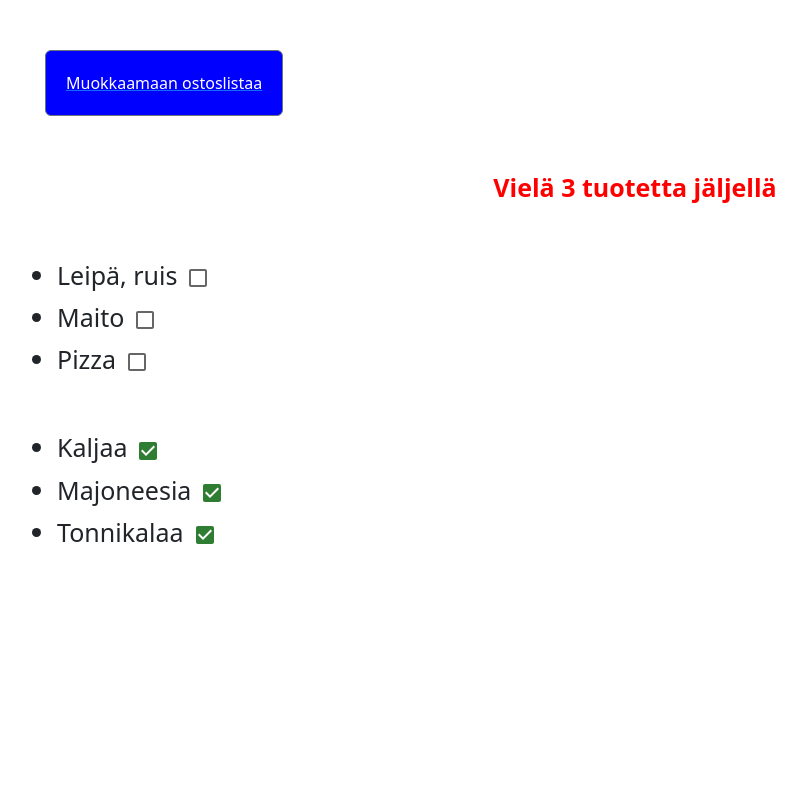
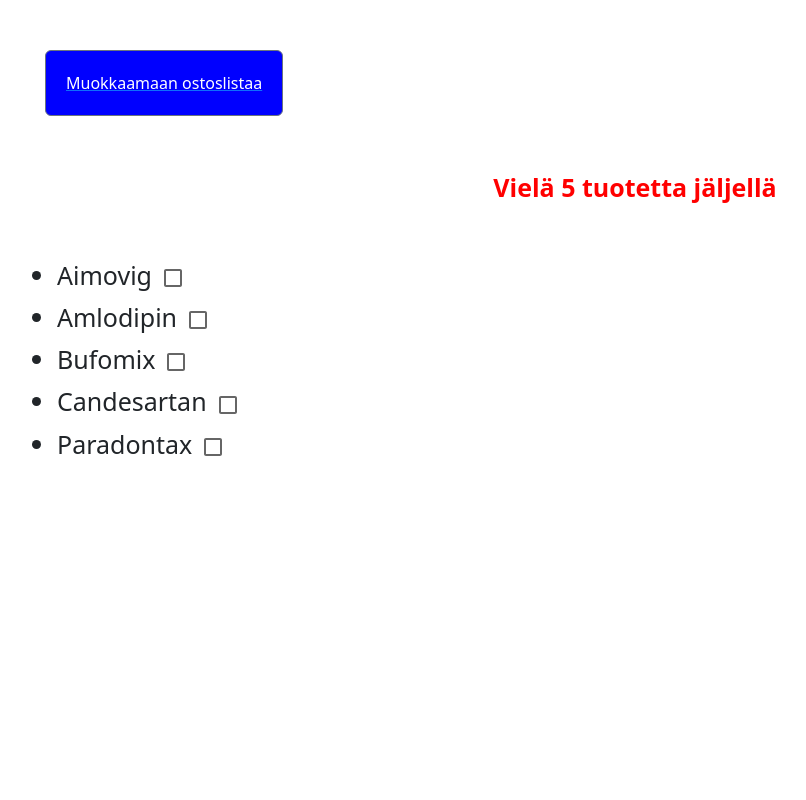
Before and after one commit to jonia89/shoppinglist, a React (Create React App) app in the folder frontend/: page /list in a window 1280 px wide. Shown: the top 800 px of the page, without its empty margins (5-811 px from the left). Built offline with nearby package versions, Linux system fonts and the light colour scheme.

Commit message:
minor fixes to some components & trying to work with state management

```diff
--- a/frontend/src/App.js
+++ b/frontend/src/App.js
@@ -1,20 +1,20 @@
-import React, { useState } from "react";
 import { BrowserRouter, Route, Routes } from "react-router-dom";
 import Rootpage from "./pages/rootPage";
 import Listpage from "./pages/listPage";
 import Addpage from "./pages/addPage";
 
-const items = ["Pizza", "Leipä, ruis", "Maito"].sort();
-const checked = ["Kaljaa", "Tonnikalaa", "Majoneesia"].sort();
+
+const items = ["Aimovig", "Bufomix", "Candesartan", "Amlodipin", "Paradontax"].sort();
+const checked = [].sort();
 
 export default function App() {
   return (
     <BrowserRouter>
       <Routes>
-        <Route path="/" element={<Rootpage />} useState={[items, checked]} />
-        <Route path="/list" element={<Listpage />} onChange={useState()} />
+        <Route path="/" element={<Rootpage />} />
+        <Route path="/list" element={<Listpage />} />
 
-        <Route path="/add" element={<Addpage />} onChange={useState()} />
+        <Route path="/add" element={<Addpage />} />
       </Routes>
     </BrowserRouter>
   );
--- a/frontend/src/components/addItem.jsx
+++ b/frontend/src/components/addItem.jsx
@@ -27,53 +27,54 @@
     };
   }
 
-  addItem = (item) => {
-    if (this.inputElement.value !== "" && this.inputElement.value.length > 2) {
+  addItem = (event) => {
     let newItem =
-        this.inputElement.value.charAt(0).toUpperCase() +
-        this.inputElement.value.slice(1);
-      if (this.state.items.includes(newItem)) {
-        console.log(this.state.items)
+      this.inputElement.value.trim().charAt(0).toUpperCase() +
+      this.inputElement.value.trim().slice(1);
+    if (newItem.length === 0) {
+      return alert("Tuotekenttä tyhjä, syötä tuote");
+    } else if (newItem.length < 3 && newItem.length > 0) {
+      return alert("Eipä taida olla tollaista tuotetta");
+    } else if (this.state.items.includes(newItem)) {
       return alert(newItem + " on jo listalla");
     } else if (this.state.checked.includes(newItem)) {
-        console.log(this.state.checked)
       return alert(newItem + " on jo ostoskorissa");
     }
     this.state.items.push(newItem);
     this.state.items.sort((a, b) => a - b);
     this.inputElement.value = "";
     console.log(this.state.items);
-      item.preventDefault();
     return this.state.items;
-    } else if (
-      this.inputElement.value.length < 3 &&
-      this.inputElement.value.length > 0
-    ) {
-      return alert("Eipä taida olla tollaista tuotetta");
-    } else if (this.inputElement.value === "") {
-      return alert("Tuotekenttä on tyhjä! Syötä tuote");
-    }
   };
-
+  onSubmit = (event) => {
+    event.preventDefault();
+    console.log(this.state);
+  };
   render() {
     return (
+      <React.Fragment>
         <div className="New">
-        <form style={this.barStyle} onSubmit={this.addItem}>
+          <form
+            style={this.barStyle}
+            onSubmit={(event) => this.onSubmit(event)}
+          >
             <input
               ref={(item) => (this.inputElement = item)}
               className="'New-item"
               placeholder="Kirjoita tuote"
               type="text"
+              onChange={(event) => this.setState({ item: event.target.value })}
             />
             <button
               style={this.buttonStyle}
               type="submit"
-            onClick={(this.setState = () => this.state)}
+              onClick={this.addItem}
             >
               Lisää
             </button>
           </form>
         </div>
+      </React.Fragment>
     );
   }
 }
--- a/frontend/src/components/clear.jsx
+++ b/frontend/src/components/clear.jsx
@@ -7,8 +7,8 @@
     this.clearAll.bind(this);
     this.state = {
       items: [...items],
-      checked: [...checked]
-    }
+      checked: [...checked],
+    };
   }
 
   clearAll = () => {
@@ -17,13 +17,13 @@
     const areYouSure = prompt("Oletko varma? (kirjoita kyllä vahvistaaksesi)");
     if (areYouSure === "kyllä") {
       while (this.state.items.length > 0) {
-        items.pop();
+        this.state.items.pop();
         while (this.state.checked.length > 0) {
-          checked.pop();
+          this.state.checked.pop();
         }
       }
       if (this.state.items.length === 0 && this.state.checked.length === 0) {
-        console.log(items, checked);
+        console.log(this.state.items, this.state.checked);
         return alert("Lista tyhjennetty");
       } else {
         return this.state.items && this.state.checked;
--- a/frontend/src/components/list.jsx
+++ b/frontend/src/components/list.jsx
@@ -1,5 +1,5 @@
 import Checkbox from "@mui/material/Checkbox";
-import { items,checked } from "../App";
+import { items, checked } from "../App";
 import React, { Component } from "react";
 
 export default class List extends Component {
@@ -20,27 +20,24 @@
   };
 
   liftUp = (item) => {
+    item = this.state.checked.splice(this.state.checked.indexOf(item));
     console.log("nostaa", item);
-    checked.pop(item);
     items.push(item);
     console.log(items);
     console.log(checked);
-    return [...items, ...checked];
+    return this.state.items;
   };
 
   dropDown = (item) => {
+    item = this.state.items.splice(this.state.items.indexOf(item));
     console.log("tiputtaa", item);
-    items.pop(item);
     checked.push(item);
     console.log(items);
     console.log(checked);
-    return [...items, ...checked];
+    return this.state.checked;
   };
-
-  render() {
+  renderItems() {
     return (
-      <div className="item-list">
-        <span style={this.listStyle}>
       <ul>
         {this.state.items.map((item) => (
           <li key={item}>
@@ -49,8 +46,11 @@
           </li>
         ))}
       </ul>
-        </span>
-        <span style={this.listStyle}>
+    );
+  }
+
+  renderChecked() {
+    return (
       <ul>
         {checked.map((item) => (
           <li key={item}>
@@ -63,8 +63,19 @@
           </li>
         ))}
       </ul>
-        </span>
+    );
+  }
+
+  render() {
+    return (
+      <React.Fragment>
+        <div className="items-list" style={this.listStyle}>
+          {this.renderItems()}
         </div>
+        <div className="checked-list" style={this.listStyle}>
+          {this.renderChecked()}
+        </div>
+      </React.Fragment>
     );
   }
 }
--- a/frontend/src/components/manage.jsx
+++ b/frontend/src/components/manage.jsx
@@ -11,7 +11,7 @@
     fontSize: "25px",
     margin: "10px",
     display: "flex",
-  color: "green"
+    color: "green",
   };
   constructor(props) {
     super(props);
@@ -23,13 +23,18 @@
   }
 
   handleDelete = (item) => {
+    if (this.state.items.includes(item)) {
+      item = this.state.items.splice(this.state.items.indexOf(item), 1);
+      return this.state.items;
+    } else if (this.state.checked.includes(item)) {
+      item = this.state.checked.splice(this.state.checked.indexOf(item), 1);
+      return this.state.checked;
+    }
     console.log("Poistaa tuotteen", item);
-    return this.state.itemList;
+    return [...items, ...checked];
   };
-  render() {
+  renderItems() {
     return (
-      <div>
-        <span style={this.itemsStyle}>
       <ul>
         {this.state.items.map((item) => (
           <li key={item}>
@@ -43,8 +48,10 @@
           </li>
         ))}
       </ul>
-        </span>
-        <span style={this.checkedStyle}>
+    );
+  }
+
+  renderChecked() {
     <ul>
       {this.state.checked.map((item) => (
         <li key={item}>
@@ -57,9 +64,19 @@
           </button>
         </li>
       ))}
-          </ul>
-        </span>
+    </ul>;
+  }
+
+  render() {
+    return (
+      <React.Fragment>
+        <div className="manage-items-List" style={this.itemsStyle}>
+          {this.renderItems()}
         </div>
+        <div className="manage-checked-list" style={this.checkedStyle}>
+          {this.renderChecked()}
+        </div>
+      </React.Fragment>
     );
   }
 }
--- a/frontend/src/pages/addPage.jsx
+++ b/frontend/src/pages/addPage.jsx
@@ -1,4 +1,3 @@
-import React, { useState } from "react";
 import "../App.css";
 import Back from "../components/toList";
 import Manage from "../components/manage";
@@ -16,13 +15,13 @@
 
   return (
     <div>
-      <Back onChange={useState()} />
-      <New onChange={useState()} />
-      <Manage onChange={useState()} />
-      <Counter onChange={useState()} />
+      <Back />
+      <New />
+      <Manage />
+      <Counter />
       <div style={clearStyle}>
-        <Clearchecked onChange={useState()} />
-        <Clear onChange={useState()} />
+        <Clearchecked />
+        <Clear />
       </div>
       <Icon />
     </div>
--- a/frontend/src/pages/listPage.jsx
+++ b/frontend/src/pages/listPage.jsx
@@ -1,4 +1,3 @@
-import React, { useState } from "react";
 import "../App.css";
 import Add from "../components/toAdd";
 import List from "../components/list";
@@ -8,9 +7,9 @@
 export default function Listpage() {
   return (
     <div>
-      <Add onChange={useState()}/>
-      <Left onChange={useState()}/>
-      <List onChange={useState()}/>
+      <Add />
+      <Left />
+      <List />
       <Icon />
     </div>
   );
--- a/frontend/src/pages/rootPage.jsx
+++ b/frontend/src/pages/rootPage.jsx
@@ -1,14 +1,22 @@
-import React, { useState } from "react";
 import "../App.css";
 import Back from "../components/toList";
 import Counter from "../components/counter";
 import Icon from "../components/Icon";
+import Add from "../components/toAdd";
 
 export default function Rootpage() {
+  const rowStyle = {
+    display: "flex",
+    direction: "row",
+  };
+
   return (
     <div>
-      <Counter onChange={useState()} />
-      <Back />
+      <Counter />
+      <div style={rowStyle}>
+        <Back />
+        <Add />
+      </div>
       <Icon />
     </div>
   );
```
Also changed, not shown: frontend/src/components/state.jsx (added). Lines whose indentation alone changed are shown as unchanged.
